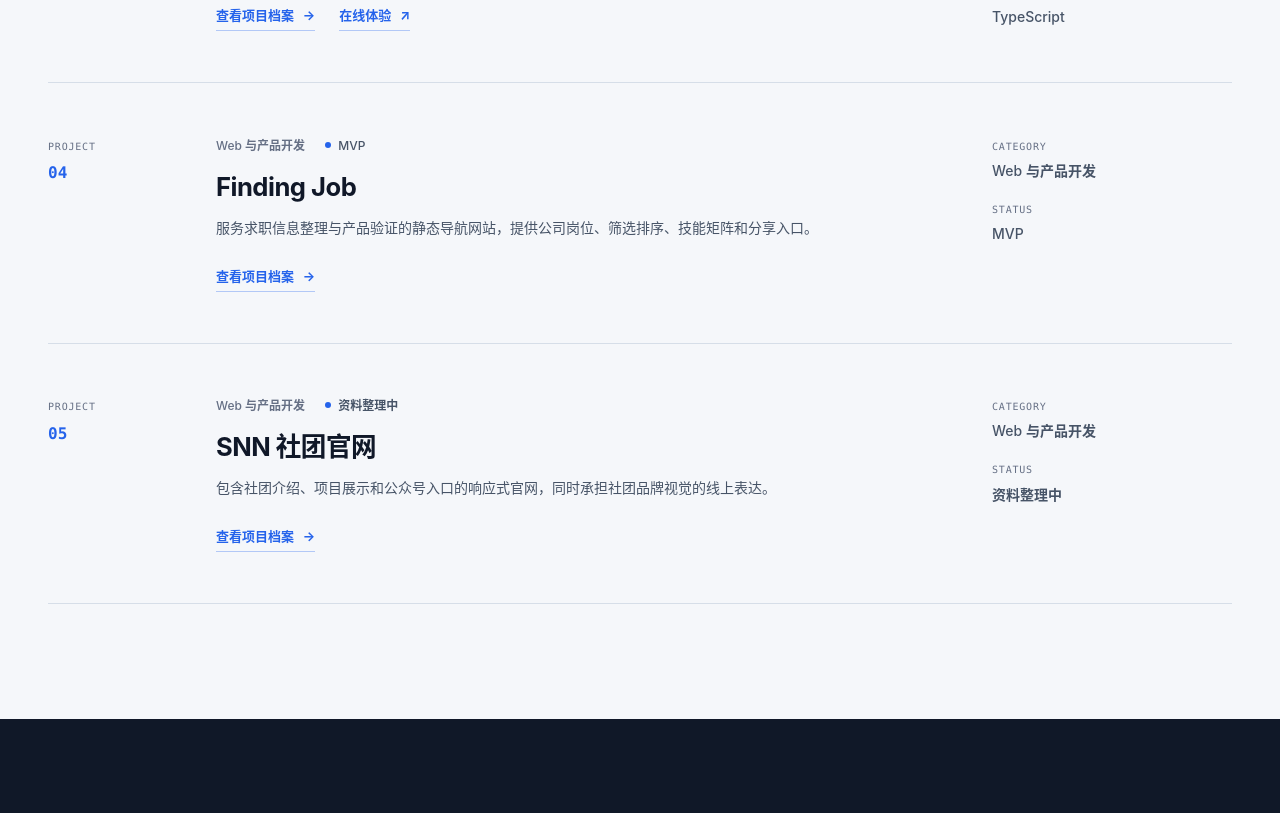
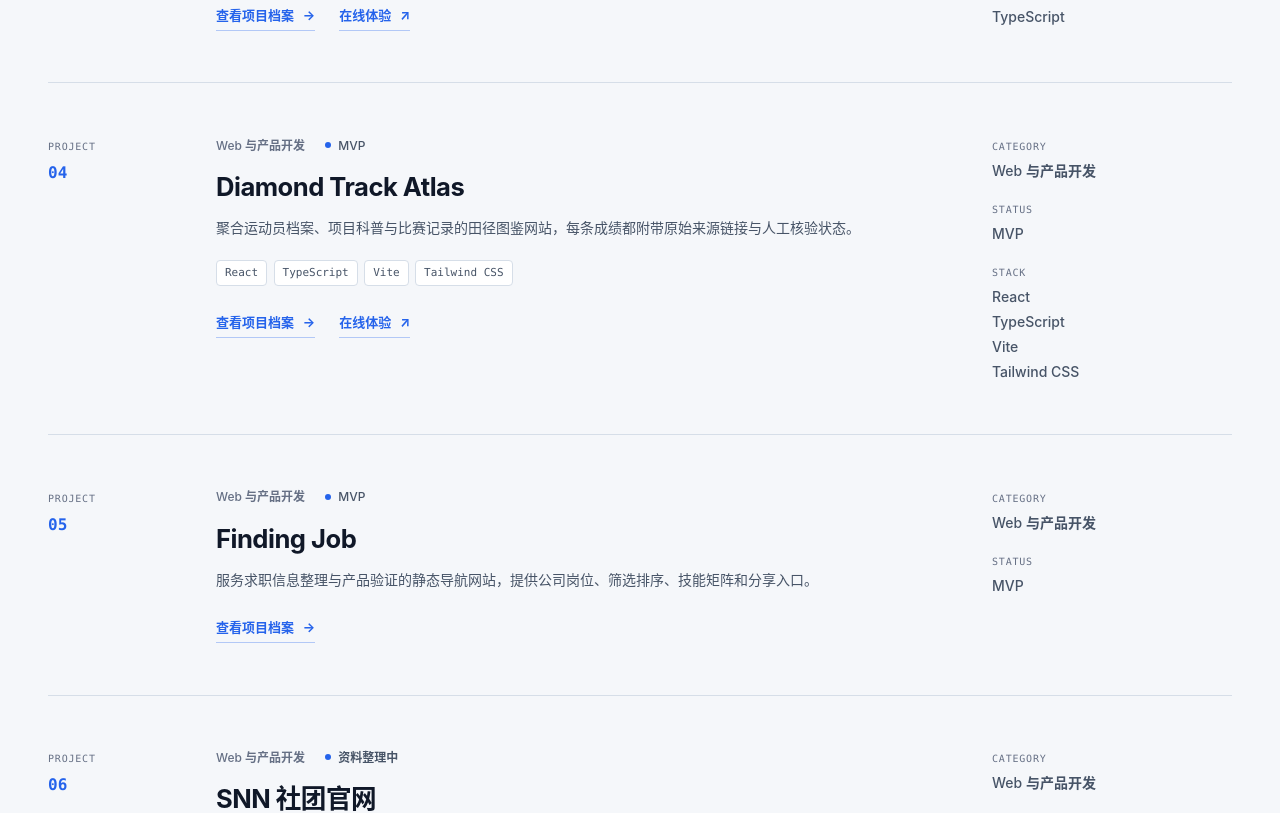
Before and after one commit to PtPPPPP/PtP, a Next.js app: page /projects in a window 1280 px wide. Shown: the part 1584-2397 px from the top of the page. Built offline with nearby package versions, Linux system fonts and the light colour scheme; no server answers.

Commit message:
feat: add Diamond Track Atlas project entry with online demo link to stdm.berl1n.xyz

```diff
--- a/src/data/projects.ts
+++ b/src/data/projects.ts
@@ -3,7 +3,11 @@ import type {
   ProjectCategory,
   ProjectListItem,
 } from "@/types/content";
-import { getSignalHuntAdminUrl, getSignalHuntUrl } from "@/lib/site";
+import {
+  getSignalHuntAdminUrl,
+  getSignalHuntUrl,
+  getStdmUrl,
+} from "@/lib/site";
 
 export const projectCategories: Array<"全部" | ProjectCategory> = [
   "全部",
@@ -194,6 +198,64 @@ export const projects: Project[] = [
     ],
   },
   {
+    slug: "stdm",
+    title: "Diamond Track Atlas",
+    subtitle: "钻石联赛田径数据的可溯源交互图鉴",
+    description:
+      "聚合运动员档案、项目科普与比赛记录的田径图鉴网站，每条成绩都附带原始来源链接与人工核验状态。",
+    category: "Web 与产品开发",
+    tags: ["数据可视化", "信息导航", "前端产品"],
+    technologies: ["React", "TypeScript", "Vite", "Tailwind CSS"],
+    status: "mvp",
+    featured: true,
+    evidenceReady: false,
+    year: "时间待补充",
+    github: "https://github.com/PtPPPPP/stdm",
+    demo: getStdmUrl(),
+    background:
+      "田径爱好者常常需要在多个来源之间反复核对成绩与纪录。这个项目把运动员档案、项目科普和最近比赛记录聚合到一个可追溯的界面中，强调数据从哪来、可信度如何。",
+    problem:
+      "如何让比赛成绩、PB/SB 标记和数据来源在同一页面内清晰可查，并在自动同步失败时保留可人工核验的数据管道。",
+    features: [
+      "运动员档案与照片回退占位图",
+      "项目科普分类介绍",
+      "比赛记录来源链接与核验状态",
+      "PB / SB 标记展示",
+      "自研 SVG 雷达图",
+      "运动员多维度对比面板",
+      "响应式设计",
+      "可选 Express REST API 后端",
+    ],
+    architecture: [
+      "前端只从统一数据层读取已生成的数据文件",
+      "最近比赛与 PB / SB 由纯函数从比赛记录计算得出",
+      "Node 脚本与 GitHub Actions 负责公开数据同步与校验",
+      "可选 Express 后端把数据以 REST 接口暴露给第三方",
+    ],
+    responsibilities: [
+      "信息架构与页面编排",
+      "前端界面与自研图表实现",
+      "数据同步、校验与核验流程设计",
+      "CI 自动更新 PR 工作流",
+    ],
+    highlights: [
+      "每条记录都带原始来源与核验状态，数据可追溯",
+      "自动同步失败时不猜测、不覆盖旧数据，只生成审计报告",
+    ],
+    challenges: [
+      {
+        problem: "官方页面结构变化或 JS 渲染会让自动解析失败。",
+        solution:
+          "同步失败时保留旧数据并输出审计报告，另提供手动导入流程作为兜底。",
+      },
+    ],
+    nextSteps: ["补充项目截图", "完善数据核验覆盖", "评估部署可选 REST 后端"],
+    limitations: [
+      "非官方数据源，成绩仅用于科普与学习参考",
+      "当前静态部署不包含可选的 Express 后端 API",
+    ],
+  },
+  {
     slug: "finding-job",
     title: "Finding Job",
     subtitle: "把岗位信息整理成可检索、可比较的静态导航",
--- a/src/lib/site.ts
+++ b/src/lib/site.ts
@@ -100,3 +100,41 @@ export function getSignalHuntAdminUrl(): string | null {
   if (!origin) return null;
   return new URL("/admin/dashboard", origin).toString();
 }
+
+// Diamond Track Atlas（钻石田径图鉴）入口。NEXT_PUBLIC_STDM_URL 配置站点根地址。
+// 与 SIGNAL HUNT 相同：开发环境允许本机地址，生产构建必须配置正式域名，否则入口隐藏。
+let hasWarnedAboutStdmUrl = false;
+
+export function getStdmUrl(): string | null {
+  const configuredUrl = process.env.NEXT_PUBLIC_STDM_URL?.trim();
+
+  if (!configuredUrl) {
+    if (process.env.NODE_ENV === "production" && !hasWarnedAboutStdmUrl) {
+      hasWarnedAboutStdmUrl = true;
+      console.warn(
+        "[site] 生产构建未配置 NEXT_PUBLIC_STDM_URL，Diamond Track Atlas 入口将隐藏；部署前必须配置正式域名。",
+      );
+    }
+    return null;
+  }
+
+  let baseUrl: URL;
+  try {
+    baseUrl = new URL(configuredUrl);
+  } catch {
+    throw new Error(
+      `NEXT_PUBLIC_STDM_URL 必须是完整 URL，当前值为：${configuredUrl}`,
+    );
+  }
+
+  if (
+    process.env.NODE_ENV === "production" &&
+    localSignalHuntHosts.has(baseUrl.hostname)
+  ) {
+    throw new Error(
+      `NEXT_PUBLIC_STDM_URL 在生产构建中不能使用本机地址：${baseUrl.origin}，请配置正式域名。`,
+    );
+  }
+
+  return baseUrl.origin;
+}
```
Also changed, not shown: 1 other file (tests, documents, lock files or other folders).
